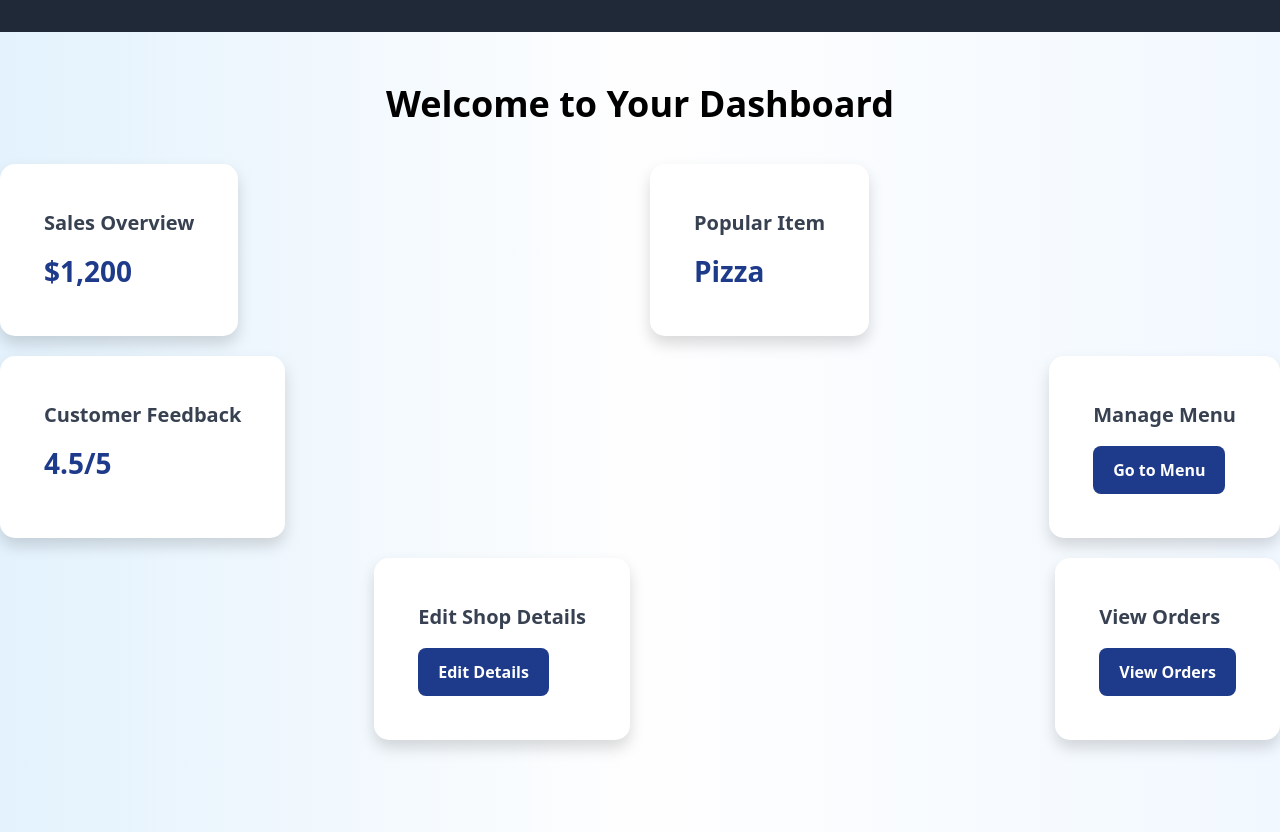
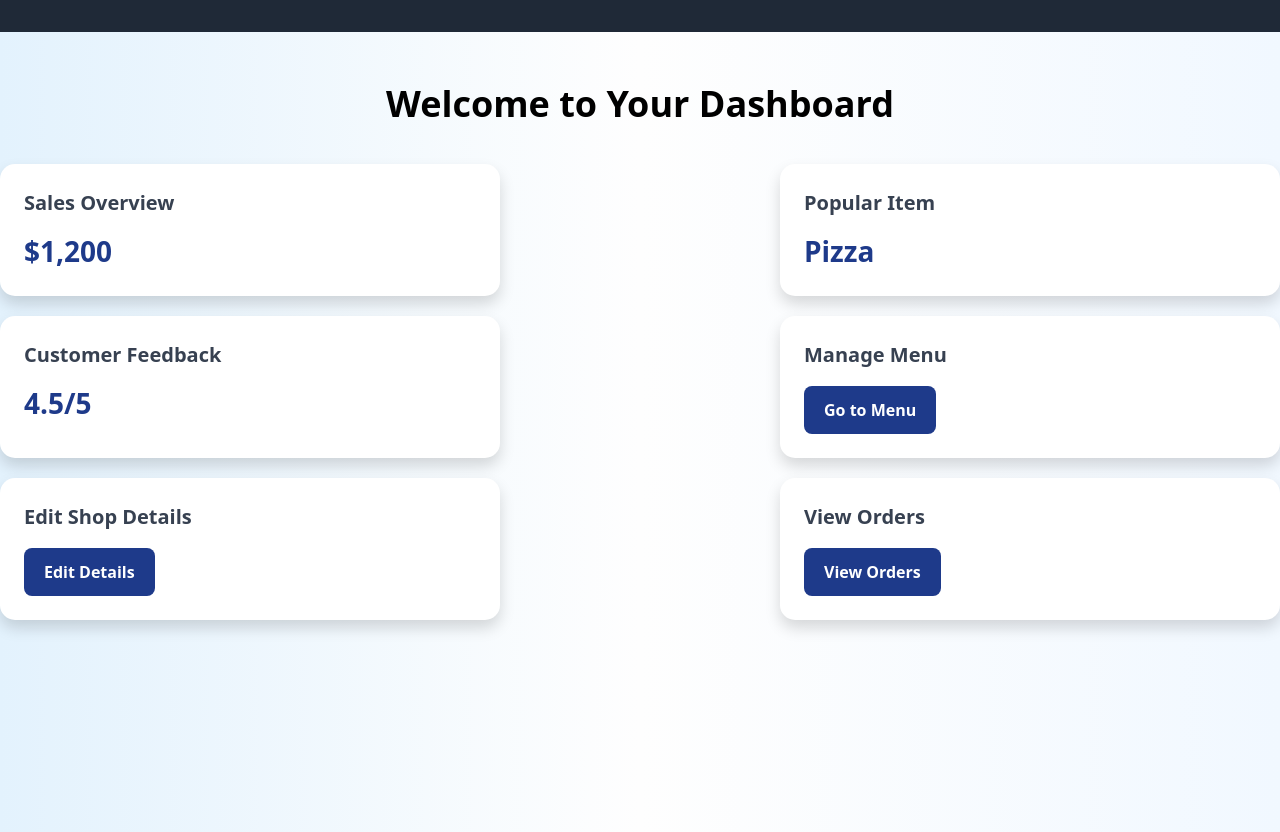
Before and after one commit to ruchspatil/VueCart, a Nuxt app: page /dashboard in a window 1280 px wide. Built offline with nearby package versions, Linux system fonts and the light colour scheme.

Commit message:
Update dashboard.vue

```diff
--- a/pages/dashboard.vue
+++ b/pages/dashboard.vue
@@ -2,7 +2,7 @@
   <div class="dashboard-container min-h-screen flex flex-col items-center bg-gradient-to-r from-blue-100 via-white to-blue-50">
     <h1 class="text-4xl font-bold mb-10 text-primary mt-8">Welcome to Your Dashboard</h1>
 
-    <!-- Card Section with Left and Right Alignment -->
+    <!-- Flex-based Card Section -->
     <div class="card-container w-11/12 max-w-screen-xl">
       <div class="card">
         <h2 class="card-title">Sales Overview</h2>
@@ -53,28 +53,22 @@ export default {
   padding-top: 20px;
 }
 
-/* Card Container */
+/* Flex-Based Card Container */
 .card-container {
-  display: grid;
-  grid-template-columns: repeat(2, 1fr);
-  gap: 20px;
+  display: flex;
+  flex-wrap: wrap; /* Allows wrapping to the next row */
+  justify-content: space-between; /* Distributes cards with space in between */
+  gap: 20px; /* Small gap between cards */
   width: 100%;
-  margin: 0 auto;
-}
-
-/* Align cards within columns */
-.card-container > :nth-child(-n+3) {
-  justify-self: start;
-}
-
-.card-container > :nth-child(n+4) {
-  justify-self: end;
+  margin: 0 auto; /* Center container */
 }
 
 /* Card Styling */
 .card {
+  flex: 1 1 calc(48% - 20px); /* Cards take up 48% width, adjust for the gap */
+  max-width: 500px; /* Prevent cards from growing too large */
   background: #ffffff;
-  padding: 44px;
+  padding: 24px;
   border-radius: 15px;
   box-shadow: 0 8px 15px rgba(0, 0, 0, 0.15);
   text-align: left;
@@ -121,10 +115,12 @@ export default {
 /* Responsive Styling */
 @media (max-width: 640px) {
   .card-container {
-    grid-template-columns: 1fr; /* Single column for smaller screens */
+    flex-direction: column; /* Stacks cards in a column for smaller screens */
+    gap: 16px; /* Adjust the gap */
   }
 
   .card {
+    flex: 1 1 100%; /* Cards take full width */
     padding: 16px;
   }
 
```
